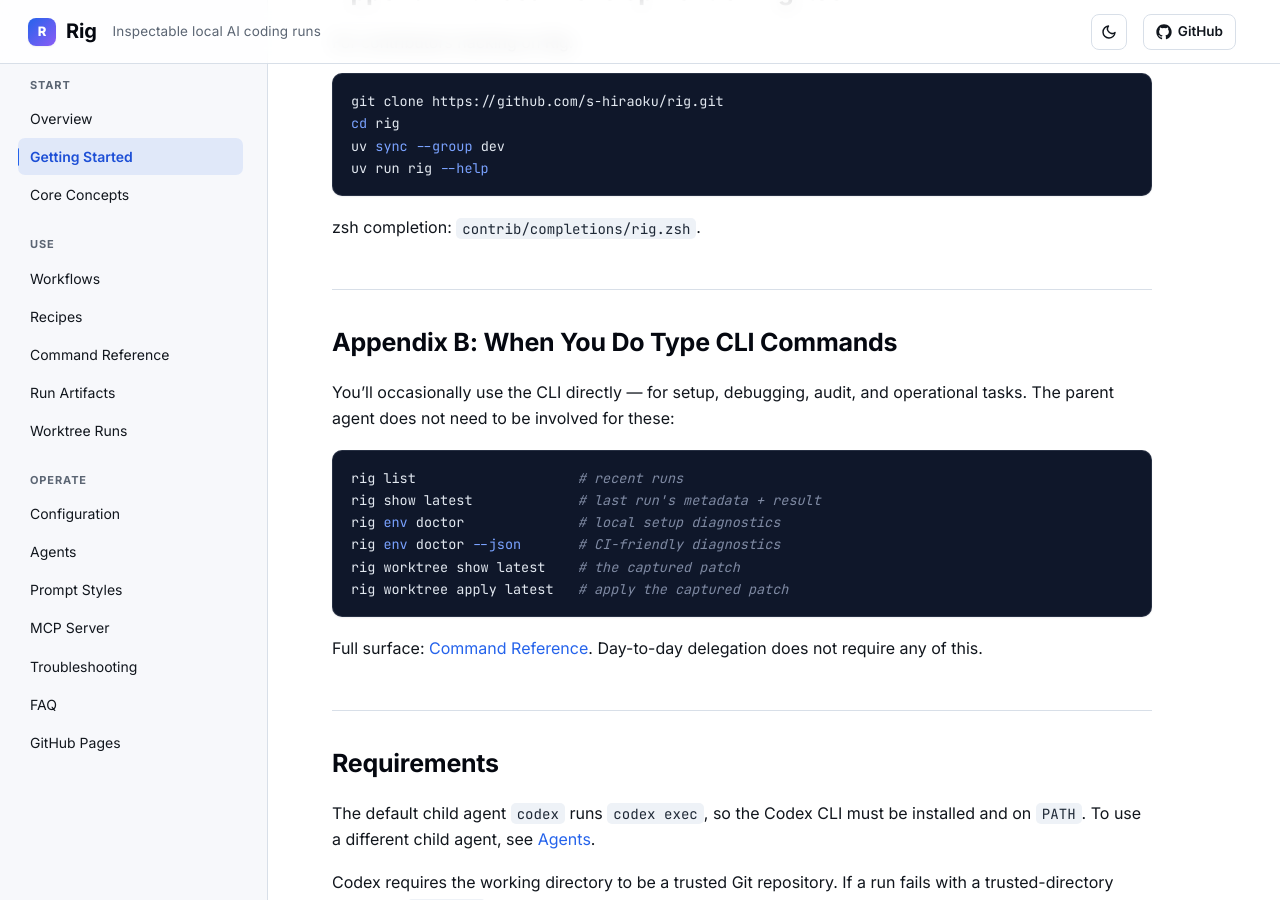
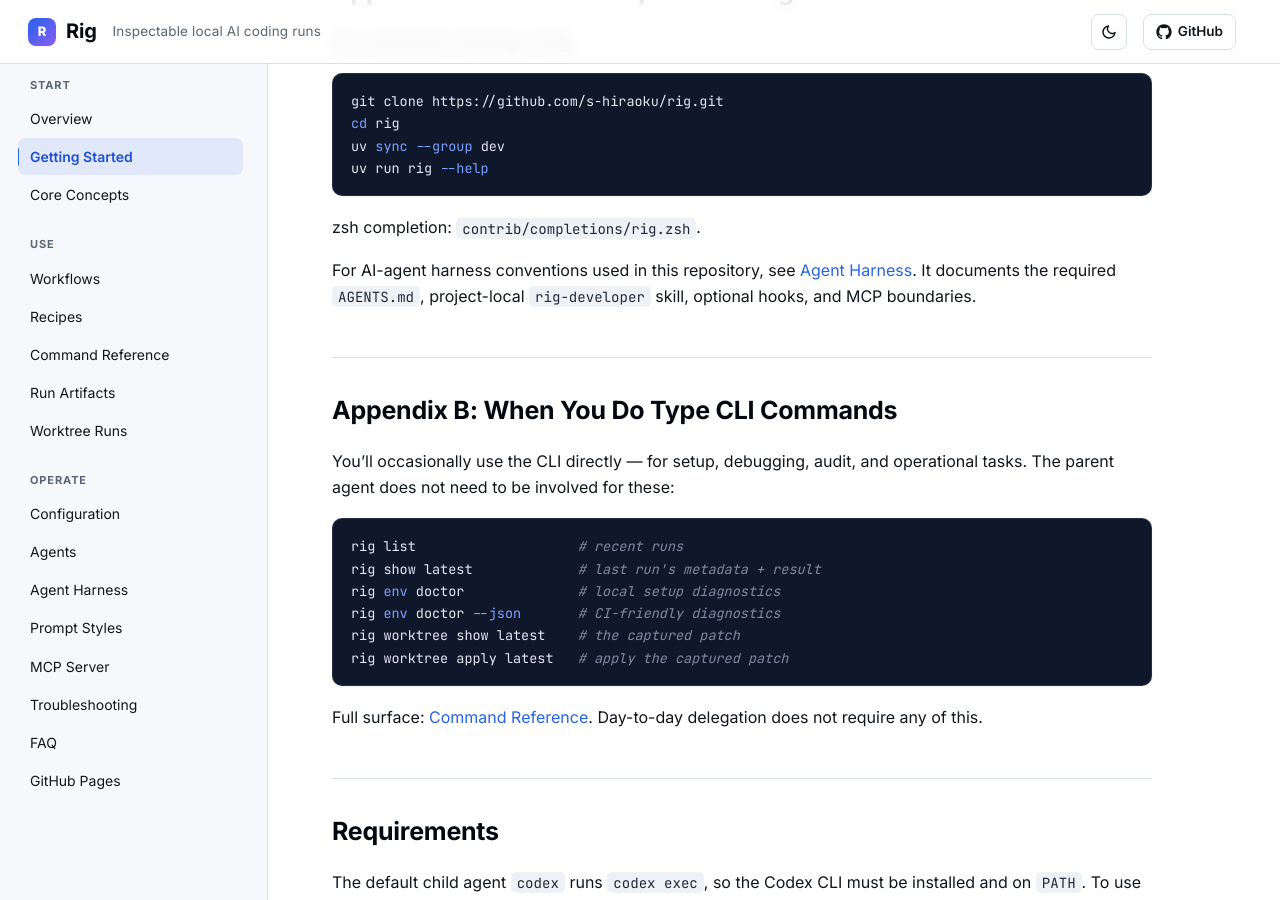
Before and after one commit to s-hiraoku/rig, a Jekyll site: the page built from docs/getting-started.md, in a window 1280 px wide and 900 px high, scrolled down 3271 px. Built offline with Jekyll 4.4.1, drawn with Linux system fonts in a browser that asks for light colours.

Commit message:
Add agent harness guidance

```diff
--- a/docs/_layouts/default.html
+++ b/docs/_layouts/default.html
@@ -22,7 +22,7 @@
   </head>
   <body>
     {%- comment -%} Ordered nav: each entry is "Group|/url|Title", separated by `;;`. {%- endcomment -%}
-    {%- assign nav_data = "Start|/|Overview;;Start|/getting-started.html|Getting Started;;Start|/concepts.html|Core Concepts;;Use|/workflows.html|Workflows;;Use|/recipes.html|Recipes;;Use|/commands.html|Command Reference;;Use|/artifacts.html|Run Artifacts;;Use|/worktrees.html|Worktree Runs;;Operate|/configuration.html|Configuration;;Operate|/agents.html|Agents;;Operate|/prompts.html|Prompt Styles;;Operate|/mcp.html|MCP Server;;Operate|/troubleshooting.html|Troubleshooting;;Operate|/faq.html|FAQ;;Operate|/github-pages.html|GitHub Pages" -%}
+    {%- assign nav_data = "Start|/|Overview;;Start|/getting-started.html|Getting Started;;Start|/concepts.html|Core Concepts;;Use|/workflows.html|Workflows;;Use|/recipes.html|Recipes;;Use|/commands.html|Command Reference;;Use|/artifacts.html|Run Artifacts;;Use|/worktrees.html|Worktree Runs;;Operate|/configuration.html|Configuration;;Operate|/agents.html|Agents;;Operate|/agent-harness.html|Agent Harness;;Operate|/prompts.html|Prompt Styles;;Operate|/mcp.html|MCP Server;;Operate|/troubleshooting.html|Troubleshooting;;Operate|/faq.html|FAQ;;Operate|/github-pages.html|GitHub Pages" -%}
     {%- assign nav_lines = nav_data | split: ";;" -%}
     {%- assign nav_groups = "Start,Use,Operate" | split: "," -%}
 
--- a/docs/getting-started.md
+++ b/docs/getting-started.md
@@ -146,6 +146,10 @@ uv run rig --help
 
 zsh completion: `contrib/completions/rig.zsh`.
 
+For AI-agent harness conventions used in this repository, see
+[Agent Harness](agent-harness.md). It documents the required `AGENTS.md`,
+project-local `rig-developer` skill, optional hooks, and MCP boundaries.
+
 ## Appendix B: When You Do Type CLI Commands
 
 You'll occasionally use the CLI directly — for setup, debugging, audit, and
--- a/rig/run_store.py
+++ b/rig/run_store.py
@@ -48,6 +48,9 @@ required_files:
   - path: AGENTS.md
     label: Agent instructions
     hint: "Run: rig guide agents"
+  - path: docs/agent-harness.md
+    label: Agent harness docs
+    hint: "Create docs/agent-harness.md with this repo's MCP, skills, and hooks guidance."
 """
 
 
```
Also changed, not shown: AGENTS.md (added, +29 -0 lines), docs/agent-harness.md (added, +56 -0 lines), docs/configuration.md (+1 -1 lines), tests/test_env_doctor.py (+5 -0 lines), tests/test_run_store.py (+6 -0 lines), .agents/skills/rig-developer/SKILL.md (added), .rig/env.yaml (added), 1 other file.
